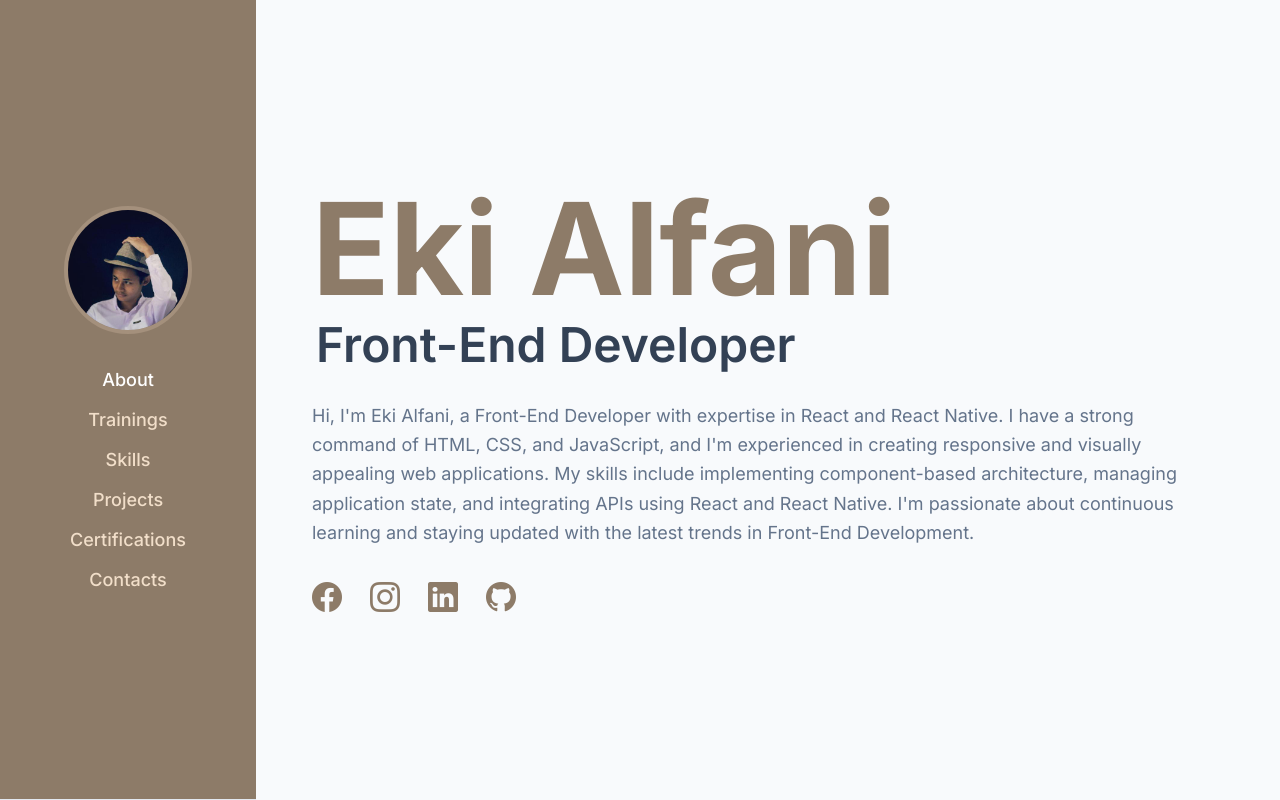
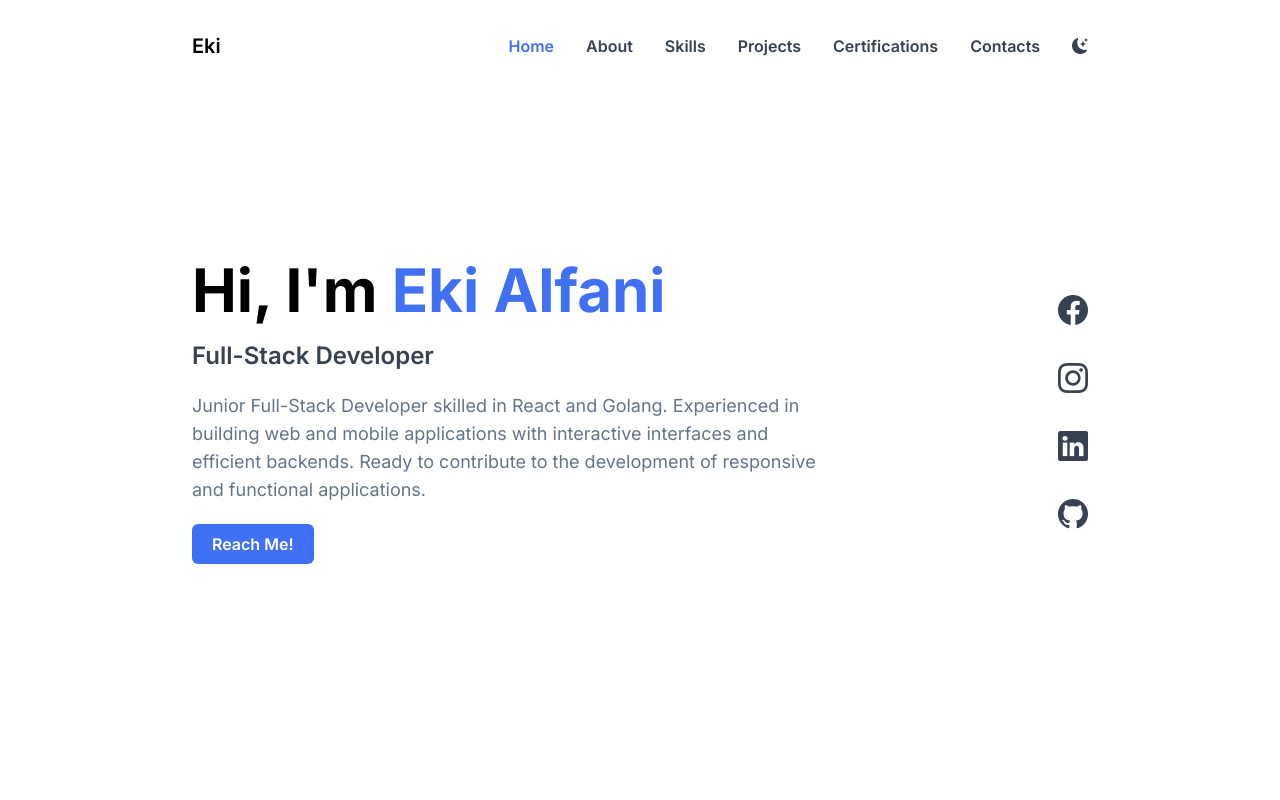
Before and after one commit to ekialfani/portfolio, a React (Create React App) app: page / in a window 1280 px wide. Before the commit this address led to /about. Built offline with nearby package versions, Linux system fonts and the light colour scheme.

Commit message:
feat: add home page and update navbar layout

```diff
--- a/src/App.js
+++ b/src/App.js
@@ -1,11 +1,11 @@
-import './App.css';
-import 'bootstrap-icons/font/bootstrap-icons.css';
-import Navbar from './components/Navbar';
-import Content from './components/Content';
+import "./App.css";
+import "bootstrap-icons/font/bootstrap-icons.css";
+import Navbar from "./components/Navbar";
+import Content from "./components/Content";
 
 function App() {
   return (
-    <div className="bg-slate-50 grid md:grid-cols-[minmax(200px,20%)_1fr] h-screen overflow-hidden">
+    <div className="w-[90%] sm:w-[80%] lg:w-[70%] mx-auto">
       <Navbar />
       <Content />
     </div>
--- a/src/components/Content.js
+++ b/src/components/Content.js
@@ -2,8 +2,7 @@ import AppRoute from "../routes/AppRouter";
 
 function Content() {
   return (
-    <main
-      className="px-5 py-5 sm:px-8 md:px-10 py-8 lg:px-14 lg:py-10 2xl:px-20 overflow-auto">
+    <main className="flex items-center h-[80vh] relative">
       <AppRoute />
     </main>
   );
--- a/src/components/Navbar.js
+++ b/src/components/Navbar.js
@@ -1,111 +1,153 @@
 // import profile from '../assets/images/profile.jpg';
-import { NavLink } from 'react-router-dom';
-import { useState } from 'react';
-
-function ShowDrawerButton(props) {
-  return (
-    <button
-      className="text-2xl text-custom-shadow fixed z-50 top-5 left-5 md:hidden"
-      onClick={props.onClick}>
-      <i class="bi bi-list"></i>
-    </button>
-  );
-}
-
-function HideDrawerButton(props) {
-  return (
-    <button
-      className="text-2xl text-white fixed z-50 top-5 left-5 md:hidden"
-      onClick={props.onClick}>
-      <i class="bi bi-x"></i>
-    </button>
-  );
-}
+import { NavLink } from "react-router-dom";
+import { useState } from "react";
+import DrawerButton from "./buttons/DrawerButton";
 
 function Navbar() {
   const [isToggleOn, setIsToggleOn] = useState(false);
+  const [darkMode, setDarkMode] = useState(false);
 
   let drawerButton;
   let animation;
 
   if (isToggleOn) {
-    drawerButton = <HideDrawerButton onClick={() => setIsToggleOn(false)} />
-    animation = 'animate-drawer-show';
+    drawerButton = (
+      <DrawerButton
+        className="absolute z-50 text-white text-2xl md:hidden"
+        onClick={() => setIsToggleOn(false)}
+      >
+        <i class="bi bi-x"></i>
+      </DrawerButton>
+    );
+    animation = "animate-drawer-show";
   } else {
-    drawerButton = <ShowDrawerButton onClick={() => setIsToggleOn(true)} />
-    animation = 'animate-drawer-hide';
+    drawerButton = (
+      <DrawerButton
+        className="absolute z-50 text-2xl text-[#4070F4] md:hidden"
+        onClick={() => setIsToggleOn(true)}
+      >
+        <i class="bi bi-list"></i>
+      </DrawerButton>
+    );
+    animation = "animate-drawer-hide";
   }
 
   return (
-    <nav
-      className="md:h-full w-full fixed z-40 md:static bg-white border-b border-slate-200 py-8 md:py-0 flex flex-col items-start md:bg-custom-shadow md:items-center md:justify-center">
-      <div
-        className="hidden md:inline-block bg-slate-500 w-32 h-32 2xl:w-48 2xl:h-48 rounded-full overflow-hidden border-4 border-custom-grullo">
-        <img
-          className="w-full h-full"
-          src="./images/profile.jpg"
-          alt="profile" />
+    <nav className="py-6 md:py-8 flex items-start md:items-center md:flex-row justify-between">
+      <div>
+        {drawerButton}
+        <NavLink className="hidden md:flex items-center" to="/">
+          <h1 className="text-xl font-semibold">Eki</h1>
+        </NavLink>
       </div>
       <ul
-        className={`bg-custom-shadow absolute w-full md:static flex flex-col items-start md:items-center md:mt-8 gap-5 md:gap-3 capitalize text-md sm:text-lg 2xl:text-2xl 2xl:gap-6 2xl:mt-12 font-medium ${animation} md:animate-none z-40`}>
-        <li className="mt-10 md:mt-0">
-          <NavLink
-            exact
-            to="/about"
-            onClick={() => setIsToggleOn(false)}>
-            {({ isActive }) => (
-              isActive ? <span className="text-white">about</span> : <span className="text-custom-almond hover:text-white">about</span>
-            )}
-
+        className={`absolute left-0 bg-[#4070F4] md:bg-white w-full md:w-max md:static flex flex-col items-start gap-8 capitalize text-md font-medium md:flex-row ${animation} md:animate-none z-40`}
+      >
+        <li className="sm:w-[83%] sm:mx-auto md:w-max md:mx-0 mt-10 md:mt-0">
+          <NavLink exact to="/" onClick={() => setIsToggleOn(false)}>
+            {({ isActive }) =>
+              isActive ? (
+                <span className="md:text-[#4070F4] font-semibold">Home</span>
+              ) : (
+                <span className="text-white md:text-[#374151] hover:text-[#4070F4] font-semibold">
+                  Home
+                </span>
+              )
+            }
           </NavLink>
         </li>
-        <li>
-          <NavLink
-            to="/trainings"
-            onClick={() => setIsToggleOn(false)}>
-            {({ isActive }) => (
-              isActive ? <span className="text-white">trainings</span> : <span className="text-custom-almond hover:text-white">trainings</span>
-            )}
+        <li className="sm:w-[83%] sm:mx-auto md:w-max md:mx-0">
+          <NavLink exact to="/about" onClick={() => setIsToggleOn(false)}>
+            {({ isActive }) =>
+              isActive ? (
+                <span className="md:text-[#4070F4] font-semibold">about</span>
+              ) : (
+                <span className="text-white md:text-[#374151] hover:text-[#4070F4] font-semibold">
+                  about
+                </span>
+              )
+            }
           </NavLink>
         </li>
-        <li>
-          <NavLink
-            to="/skills"
-            onClick={() => setIsToggleOn(false)}>
-            {({ isActive }) => (
-              isActive ? <span className="text-white">skills</span> : <span className="text-custom-almond hover:text-white">skills</span>
-            )}
+        <li className="sm:w-[83%] sm:mx-auto md:w-max md:mx-0">
+          <NavLink to="/skills" onClick={() => setIsToggleOn(false)}>
+            {({ isActive }) =>
+              isActive ? (
+                <span className="md:text-[#4070F4] font-semibold">skills</span>
+              ) : (
+                <span className="text-white md:text-[#374151] hover:text-[#4070F4] font-semibold">
+                  skills
+                </span>
+              )
+            }
           </NavLink>
         </li>
-        <li>
-          <NavLink
-            to="/projects"
-            onClick={() => setIsToggleOn(false)}>
-            {({ isActive }) => (
-              isActive ? <span className="text-white">projects</span> : <span className="text-custom-almond hover:text-white">projects</span>
-            )}
+        <li className="sm:w-[83%] sm:mx-auto md:w-max md:mx-0">
+          <NavLink to="/projects" onClick={() => setIsToggleOn(false)}>
+            {({ isActive }) =>
+              isActive ? (
+                <span className="md:text-[#4070F4] font-semibold">
+                  projects
+                </span>
+              ) : (
+                <span className="text-white md:text-[#374151] hover:text-[#4070F4] font-semibold">
+                  projects
+                </span>
+              )
+            }
           </NavLink>
         </li>
-        <li>
-          <NavLink
-            to="/certifications"
-            onClick={() => setIsToggleOn(false)}>
-            {({ isActive }) => (
-              isActive ? <span className="text-white">certifications</span> : <span className="text-custom-almond hover:text-white">certifications</span>
-            )}
+        <li className="sm:w-[83%] sm:mx-auto md:w-max md:mx-0">
+          <NavLink to="/certifications" onClick={() => setIsToggleOn(false)}>
+            {({ isActive }) =>
+              isActive ? (
+                <span className="md:text-[#4070F4] font-semibold">
+                  certifications
+                </span>
+              ) : (
+                <span className="text-white md:text-[#374151] hover:text-[#4070F4] font-semibold">
+                  certifications
+                </span>
+              )
+            }
           </NavLink>
         </li>
-        <li>
-          <NavLink
-            to="/contacts"
-            onClick={() => setIsToggleOn(false)}>
-            {({ isActive }) => (
-              isActive ? <span className="text-white">contacts</span> : <span className="text-custom-almond hover:text-white">contacts</span>
-            )}
+        <li className="sm:w-[83%] sm:mx-auto md:w-max md:mx-0">
+          <NavLink to="/contacts" onClick={() => setIsToggleOn(false)}>
+            {({ isActive }) =>
+              isActive ? (
+                <span className="md:text-[#4070F4] font-semibold">
+                  contacts
+                </span>
+              ) : (
+                <span className="text-white md:text-[#374151] hover:text-[#4070F4] font-semibold">
+                  contacts
+                </span>
+              )
+            }
           </NavLink>
         </li>
+        <button
+          className="hidden md:inline"
+          onClick={() => setDarkMode((mode) => !mode)}
+        >
+          {darkMode ? (
+            <i class="bi bi-sun-fill text-yellow-500"></i>
+          ) : (
+            <i class="bi bi-moon-stars-fill text-[#374151]"></i>
+          )}
+        </button>
       </ul>
-      {drawerButton}
+      <button
+        className="md:hidden"
+        onClick={() => setDarkMode((mode) => !mode)}
+      >
+        {darkMode ? (
+          <i class="bi bi-sun-fill text-yellow-500"></i>
+        ) : (
+          <i class="bi bi-moon-stars-fill text-[#374151]"></i>
+        )}
+      </button>
     </nav>
   );
 }
--- /dev/null
+++ b/src/components/buttons/DrawerButton.js
@@ -0,0 +1,11 @@
+import React from "react";
+
+function DrawerButton({ children, className, onClick }) {
+  return (
+    <button className={className} onClick={onClick}>
+      {children}
+    </button>
+  );
+}
+
+export default DrawerButton;
--- a/src/pages/Certifications.js
+++ b/src/pages/Certifications.js
@@ -19,7 +19,6 @@ function Certifications() {
           <h3
             className="font-semibold text-base md:text-lg text-slate-700 hover:underline">
             <a href="https://sertiva.id/credential/d64faae3-1a65-4b43-a0b2-a5c4639e166d" target="_blank" rel="noreferrer">Styling Komponen React (Studi Independen)</a>
-
           </h3>
         </li>
         <li className="mb-3 flex items-center gap-x-3">
--- /dev/null
+++ b/src/pages/Home.js
@@ -0,0 +1,63 @@
+import React from "react";
+
+function Home() {
+  return (
+    <div className="flex flex-col gap-y-5">
+      <h1 className="text-[2.7rem] sm:text-6xl font-bold">
+        <span className="block md:inline">Hi,</span> I'm{" "}
+        <span className="text-[#4070F4]">Eki Alfani</span>
+      </h1>
+      <h2 className="text-xl sm:text-2xl font-semibold text-[#374151]">
+        Full-Stack Developer
+      </h2>
+      <p className="text-sm sm:text-base md:text-lg text-slate-500 sm:max-w-[500px] md:max-w-2xl pr-12">
+        Junior Full-Stack Developer skilled in React and Golang. Experienced in
+        building web and mobile applications with interactive interfaces and
+        efficient backends. Ready to contribute to the development of responsive
+        and functional applications.
+      </p>
+      <a
+        href="mailto:ekialfani15@gmail.com"
+        className="bg-[#4070F4] hover:bg-[#285dee] active:bg-[#4070F4] w-max text-sm md:text-base capitalize px-5 py-2 rounded-md text-white font-semibold"
+      >
+        reach me!
+      </a>
+      <div className="flex flex-col gap-8 absolute right-0 top-0 bottom-0 justify-center">
+        <a
+          className="text-2xl lg:text-3xl text-[#374151] hover:text-[#4070F4]"
+          href="https://www.facebook.com/ekialfani"
+          target="_blank"
+          rel="noreferrer"
+        >
+          <i class="bi bi-facebook"></i>
+        </a>
+        <a
+          className="text-2xl lg:text-3xl text-[#374151] hover:text-[#4070F4]"
+          href="https://www.instagram.com/ekialfni/"
+          target="_blank"
+          rel="noreferrer"
+        >
+          <i class="bi bi-instagram"></i>
+        </a>
+        <a
+          className="text-2xl lg:text-3xl text-[#374151] hover:text-[#4070F4]"
+          href="https://www.linkedin.com/in/eki-alfani-1a1122271"
+          target="_blank"
+          rel="noreferrer"
+        >
+          <i class="bi bi-linkedin"></i>
+        </a>
+        <a
+          className="text-2xl lg:text-3xl text-[#374151] hover:text-[#4070F4]"
+          href="https://github.com/ekialfani"
+          target="_blank"
+          rel="noreferrer"
+        >
+          <i class="bi bi-github"></i>
+        </a>
+      </div>
+    </div>
+  );
+}
+
+export default Home;
--- a/src/routes/AppRouter.js
+++ b/src/routes/AppRouter.js
@@ -1,19 +1,17 @@
-import { Routes, Route, Navigate } from 'react-router-dom';
-import About from '../pages/About';
-import Certifications from '../pages/Certifications';
-import Contacts from '../pages/Contacts';
-import Projects from '../pages/Projects';
-import Skills from '../pages/Skills';
-import Trainings from '../pages/Trainings';
-import NotFound from '../pages/NotFound';
+import { Routes, Route, Navigate } from "react-router-dom";
+import About from "../pages/About";
+import Certifications from "../pages/Certifications";
+import Contacts from "../pages/Contacts";
+import Projects from "../pages/Projects";
+import Skills from "../pages/Skills";
+import Trainings from "../pages/Trainings";
+import NotFound from "../pages/NotFound";
+import Home from "../pages/Home";
 
 function AppRoute() {
   return (
     <Routes>
-      <Route
-        path="/"
-        element={<Navigate to="/about" replace={ true } />}
-      />
+      <Route path="/" element={<Home />} />
       <Route path="/about" element={<About />} />
       <Route path="/trainings" element={<Trainings />} />
       <Route path="/skills" element={<Skills />} />
```
